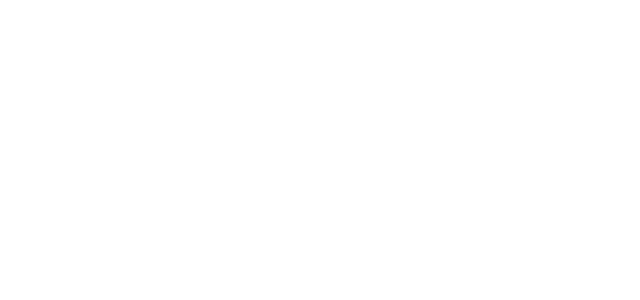
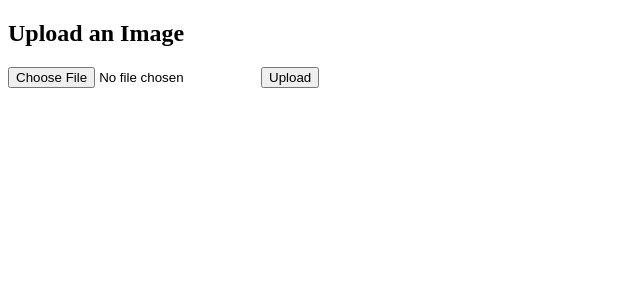
Before and after one commit to TumeloMkwambe/eWits, a React (Create React App) app in the folder client/: page /imageupload in a window 1280 px wide. Before the commit this address had no page. Shown: the top 300 px of the page, without its empty margins (0-640 px from the left). Built offline with nearby package versions, Linux system fonts and the light colour scheme.

Commit message:
Storing images in firebase and url in mongo

```diff
--- a/client/package.json
+++ b/client/package.json
@@ -7,6 +7,7 @@
     "@testing-library/jest-dom": "^4.2.4",
     "@testing-library/react": "^9.3.2",
     "@testing-library/user-event": "^7.1.2",
+    "axios": "^1.7.7",
     "bcryptjs": "^2.4.3",
     "moment": "^2.30.1",
     "mongodb": "^6.8.0",
--- a/client/src/App.js
+++ b/client/src/App.js
@@ -4,6 +4,7 @@ import Login from './components/Login';
 import Logout from './components/Logout';
 import Landing from './components/Landing';
 import Dashboard from './Pages/Dashboard/Dashboard';
+import ImageUpload from './components/ImageUpload';
 
 function App() {
   return (
@@ -12,6 +13,7 @@ function App() {
         <Route path="/" element={<Landing />} />
         <Route path="/login" element={<Login />} />
         <Route path="/dashboard" element={<Dashboard />} />
+        <Route path="/imageupload" element={<ImageUpload />} />
         <Route path="/logout" element={<Logout />} />
       </Routes>
     </BrowserRouter>
--- a/client/src/Pages/Dashboard/Dashboard.js
+++ b/client/src/Pages/Dashboard/Dashboard.js
@@ -7,6 +7,7 @@ import { Routes, Route } from 'react-router-dom';
 import EventDetails from '../../components/EventDetails';
 import EditProfile from '../../components/EditProfile';
 import Logout from '../../components/Logout';
+import ImageUpload from '../../components/ImageUpload';
 
 const DashboardContainer = styled.div`
   display: flex;
@@ -29,6 +30,7 @@ const Dashboard = () => {
           <Route path="/profile" element={<UserProfile />} />
           <Route path="/profile/edit" element={<EditProfile />} />
           <Route path="/events/:id" element={<EventDetails />} />
+          <Route path="/imageupload" element={<ImageUpload />} />
           <Route path="/logout" element={<Logout/>} />
           {/* Add other routes as needed */}
         </Routes>
--- /dev/null
+++ b/client/src/components/ImageUpload.js
@@ -0,0 +1,45 @@
+import React, { useState } from 'react';
+import axios from 'axios';
+
+const ImageUpload = () => {
+  const [selectedFile, setSelectedFile] = useState(null);
+  const [imageUrl, setImageUrl] = useState('');
+
+  const handleFileChange = (event) => {
+    setSelectedFile(event.target.files[0]);
+  };
+//abc
+  const handleSubmit = async (event) => {
+    event.preventDefault();
+
+    const formData = new FormData();
+    formData.append('image', selectedFile);
+
+    try {
+      const response = await axios.post(`${process.env.REACT_APP_API_URI}/api/storage/upload`, formData, {
+        headers: {
+          'Content-Type': 'multipart/form-data',
+        },
+      });
+      setImageUrl(response.data.imageUrl);
+    } catch (error) {
+      console.error('Error uploading image', error);
+    }
+  };
+
+  return (
+    <div>
+      <h2>Upload an Image</h2>
+      <form onSubmit={handleSubmit}>
+        <input type="file" onChange={handleFileChange} />
+        <button type="submit">Upload</button>
+      </form>
+      {imageUrl && <div>
+        <h3>Uploaded Image:</h3>
+        <img src={imageUrl} alt="Uploaded" style={{ width: '300px' }} />
+      </div>}
+    </div>
+  );
+};
+
+export default ImageUpload;
--- a/client/src/components/Sidebar.js
+++ b/client/src/components/Sidebar.js
@@ -31,6 +31,7 @@ const Sidebar = () => {
       <SidebarItem><Link to="/tickets">Tickets</Link></SidebarItem>
       <SidebarItem><Link to="/notifications">Notifications</Link></SidebarItem>
       <SidebarItem><Link to="/profile">My Profile</Link></SidebarItem>
+      <SidebarItem><Link to="/imageupload">Upload Image</Link></SidebarItem>
       <SidebarItem><Link to="/logout">Logout</Link></SidebarItem>
     </SidebarContainer>
   );
```
Also changed, not shown: 2 other files (tests, documents, lock files or other folders).
